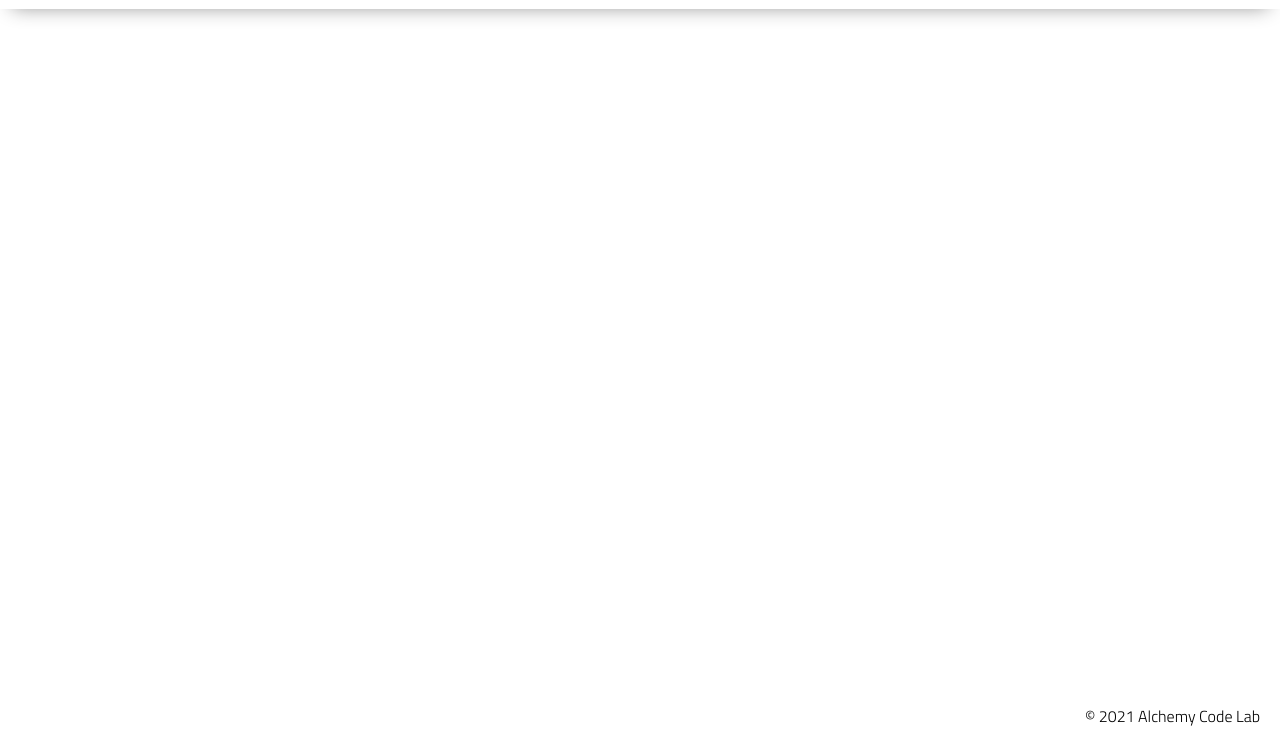
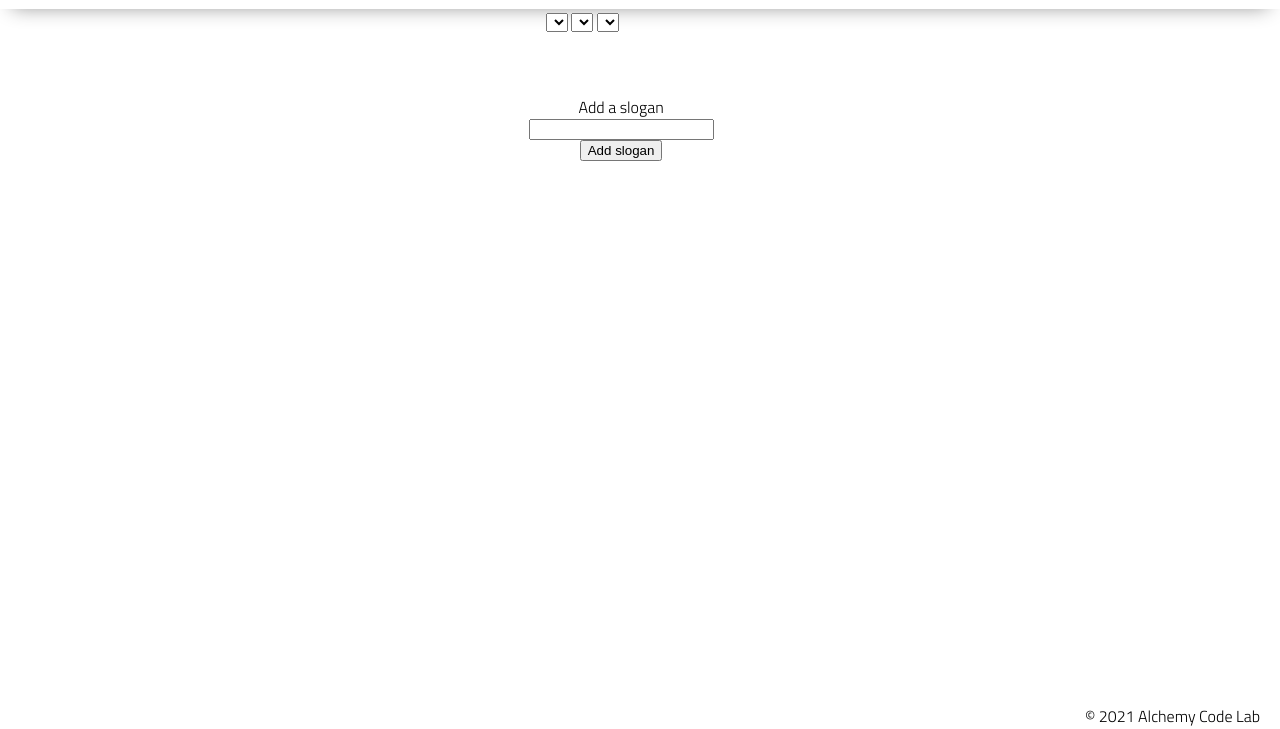
Before and after one commit to hdsteineke/from-scratch-city-builder, a plain HTML site: page index.html in a window 1280 px wide. Shown: the part 71-800 px from the top of the page. Drawn offline with Linux system fonts and the light colour scheme.

Commit message:
added most of my HTML

```diff
--- a/index.html
+++ b/index.html
@@ -21,13 +21,50 @@
         </div>
     </header>
     <main>
-        <section class="main-section">
+        <div class="left">
+            <div class="picker">
+                <select id="landscape">
+                    <option value=""></option>
+                    <option value=""></option>
+                    <option value=""></option>
+                    <option value=""></option>
+                </select>
+                <select id="water">
+                    <option value=""></option>
+                    <option value=""></option>
+                    <option value=""></option>
+                    <option value=""></option>
+                </select>
+                <select id="animal">
+                    <option value=""></option>
+                    <option value=""></option>
+                    <option value=""></option>
+                    <option value=""></option>
+                </select>
+                <section>
+                    Add a slogan
+                    <input />
+                    <button>Add slogan</button>
+                </section>
+            </div>
+            <div id="stats">
+                <p id="report"></p>
+                <div id="slogans">
 
+                </div>
+            </div>
+        </div>
+        <div class="right">
+            <div class="postcard">
+                <div class="left-img">
+                </div>
+                <div class="'center-img">
+                </div>
+                <div class="right-img">
+                </div>
+            </div>
+        </div>
 
-
-
-
-        </section>
     </main>
     <footer>
         <div class="copy gutter-right">&copy; 2021 Alchemy Code Lab</div>
```
